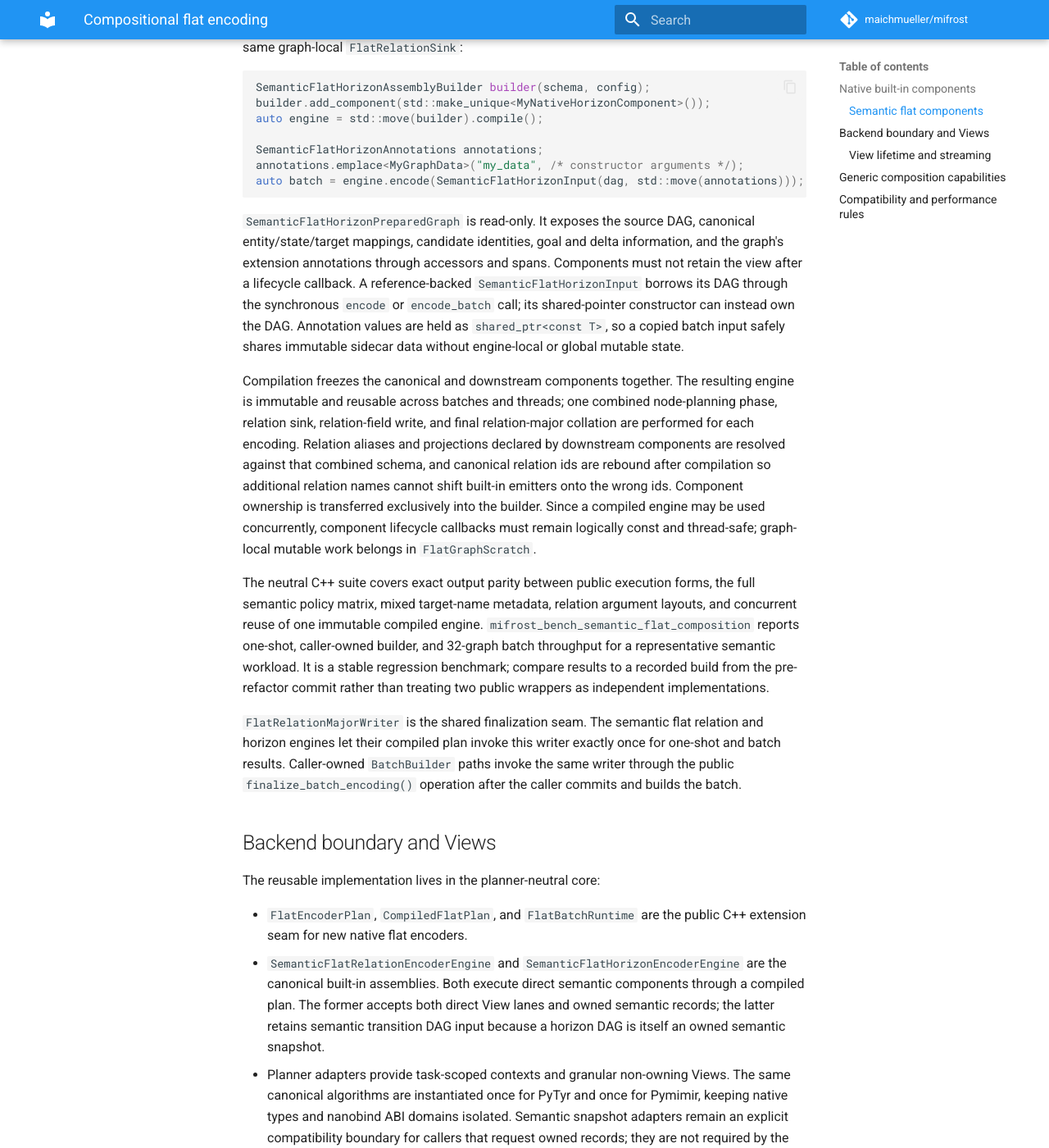
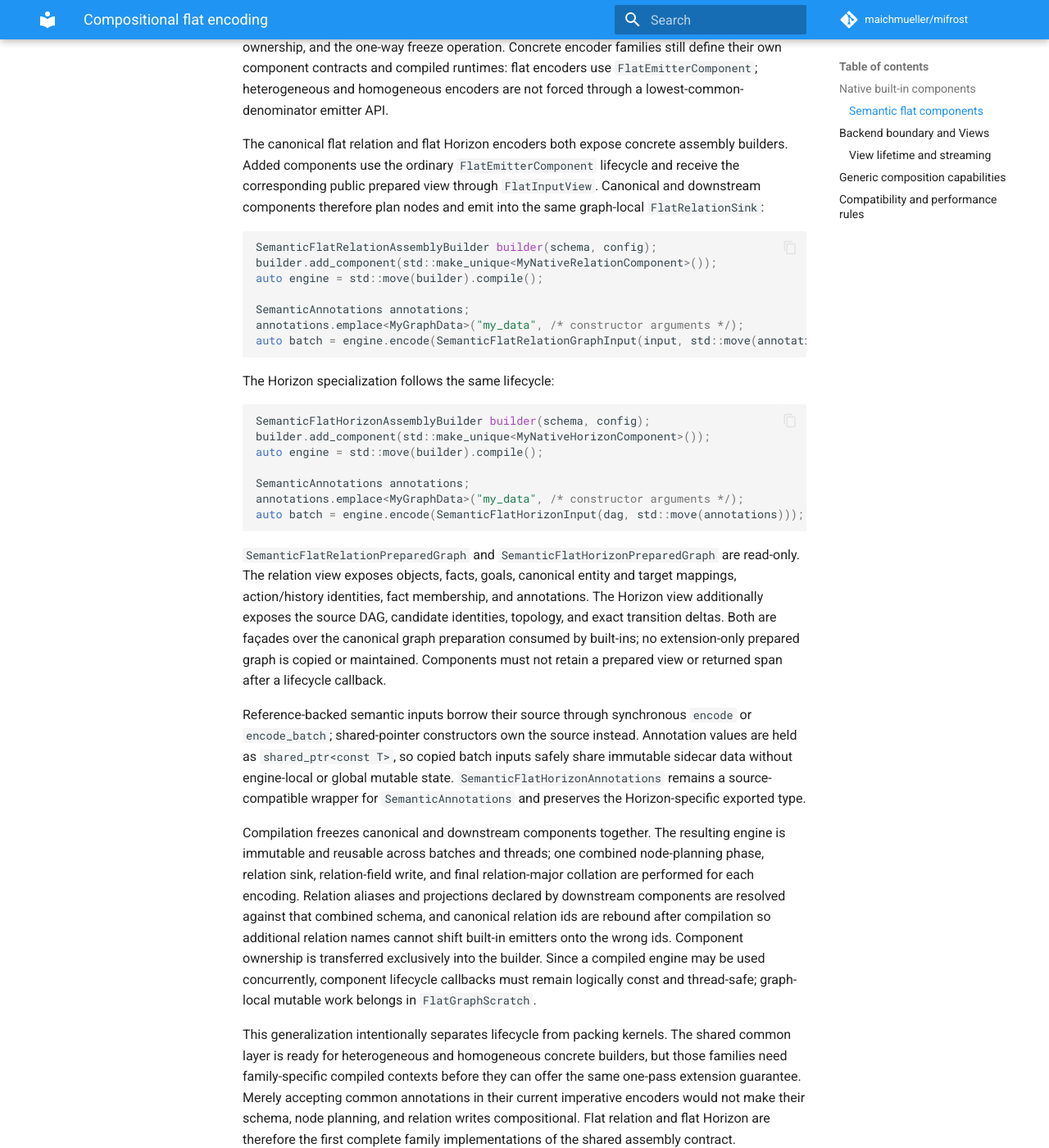
Before and after one commit to maichmueller/mifrost, an MkDocs documentation site: the page built from docs/flat-composition.md, in a window 1280 px wide and 1400 px high, scrolled down 3832 px. Shown: the whole window at 82% size. Built offline with MkDocs 1.6.1 and Material for MkDocs 9.7.7, drawn with Linux system fonts in a browser that asks for light colours; comment, search, counter and statistics services are not loaded; the version menu is left out; some of the changed text lies outside the part shown.

Commit message:
test(core): verify generalized semantic assemblies

````diff
--- a/docs/flat-composition.md
+++ b/docs/flat-composition.md
@@ -170,34 +170,61 @@ Fields and LGAN edges are derived after those components have populated the
 same final sink. One-shot, caller-owned builder, and batch APIs all execute
 these compiled plans.
 
-Downstream native libraries can extend that canonical assembly before it is
-compiled with `SemanticFlatHorizonAssemblyBuilder`. Added components use the
-ordinary `FlatEmitterComponent` lifecycle and receive
-`SemanticFlatHorizonPreparedGraph` through `FlatInputView`; canonical and
-downstream components therefore plan nodes and emit into the same graph-local
-`FlatRelationSink`:
+The assembly ownership model is shared by semantic encoders rather than owned
+by Horizon. `SemanticAnnotations`, `SemanticEncoderInput<Source>`, and
+`SemanticAssemblyComponents<Component>` live in the backend-neutral common
+layer. They define sidecar lifetime, borrowed-or-owned inputs, exclusive
+pre-compilation component ownership, and the one-way freeze operation. Concrete
+encoder families still define their own component contracts and compiled
+runtimes: flat encoders use `FlatEmitterComponent`; heterogeneous and
+homogeneous encoders are not forced through a lowest-common-denominator emitter
+API.
+
+The canonical flat relation and flat Horizon encoders both expose concrete
+assembly builders. Added components use the ordinary `FlatEmitterComponent`
+lifecycle and receive the corresponding public prepared view through
+`FlatInputView`. Canonical and downstream components therefore plan nodes and
+emit into the same graph-local `FlatRelationSink`:
+
+```cpp
+SemanticFlatRelationAssemblyBuilder builder(schema, config);
+builder.add_component(std::make_unique<MyNativeRelationComponent>());
+auto engine = std::move(builder).compile();
+
+SemanticAnnotations annotations;
+annotations.emplace<MyGraphData>("my_data", /* constructor arguments */);
+auto batch = engine.encode(SemanticFlatRelationGraphInput(input, std::move(annotations)));
+```
+
+The Horizon specialization follows the same lifecycle:
 
 ```cpp
 SemanticFlatHorizonAssemblyBuilder builder(schema, config);
 builder.add_component(std::make_unique<MyNativeHorizonComponent>());
 auto engine = std::move(builder).compile();
 
-SemanticFlatHorizonAnnotations annotations;
+SemanticAnnotations annotations;
 annotations.emplace<MyGraphData>("my_data", /* constructor arguments */);
 auto batch = engine.encode(SemanticFlatHorizonInput(dag, std::move(annotations)));
 ```
 
-`SemanticFlatHorizonPreparedGraph` is read-only. It exposes the source DAG,
-canonical entity/state/target mappings, candidate identities, goal and delta
-information, and the graph's extension annotations through accessors and
-spans. Components must not retain the view after a lifecycle callback. A
-reference-backed `SemanticFlatHorizonInput` borrows its DAG through the
-synchronous `encode` or `encode_batch` call; its shared-pointer constructor can
-instead own the DAG. Annotation values are held as `shared_ptr<const T>`, so a
-copied batch input safely shares immutable sidecar data without engine-local or
-global mutable state.
+`SemanticFlatRelationPreparedGraph` and `SemanticFlatHorizonPreparedGraph` are
+read-only. The relation view exposes objects, facts, goals, canonical entity and
+target mappings, action/history identities, fact membership, and annotations.
+The Horizon view additionally exposes the source DAG, candidate identities,
+topology, and exact transition deltas. Both are façades over the canonical
+graph preparation consumed by built-ins; no extension-only prepared graph is
+copied or maintained. Components must not retain a prepared view or returned
+span after a lifecycle callback.
 
-Compilation freezes the canonical and downstream components together. The
+Reference-backed semantic inputs borrow their source through synchronous
+`encode` or `encode_batch`; shared-pointer constructors own the source instead.
+Annotation values are held as `shared_ptr<const T>`, so copied batch inputs
+safely share immutable sidecar data without engine-local or global mutable
+state. `SemanticFlatHorizonAnnotations` remains a source-compatible wrapper for
+`SemanticAnnotations` and preserves the Horizon-specific exported type.
+
+Compilation freezes canonical and downstream components together. The
 resulting engine is immutable and reusable across batches and threads; one
 combined node-planning phase, relation sink, relation-field write, and final
 relation-major collation are performed for each encoding. Relation aliases and
@@ -208,6 +235,15 @@ Component ownership is transferred exclusively into the builder. Since a
 compiled engine may be used concurrently, component lifecycle callbacks must
 remain logically const and thread-safe; graph-local mutable work belongs in
 `FlatGraphScratch`.
+
+This generalization intentionally separates lifecycle from packing kernels.
+The shared common layer is ready for heterogeneous and homogeneous concrete
+builders, but those families need family-specific compiled contexts before they
+can offer the same one-pass extension guarantee. Merely accepting common
+annotations in their current imperative encoders would not make their schema,
+node planning, and relation writes compositional. Flat relation and flat
+Horizon are therefore the first complete family implementations of the shared
+assembly contract.
 
 The neutral C++ suite covers exact output parity between public execution
 forms, the full semantic policy matrix, mixed target-name metadata, relation
````
Also changed, not shown: 2 other files.
